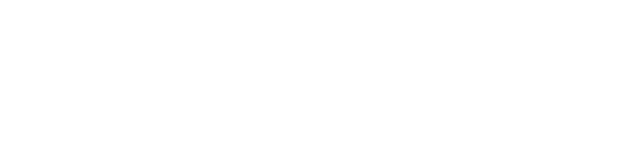
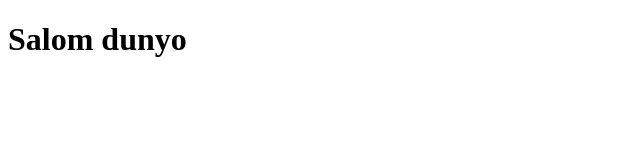
Before and after one commit to Nurislomxon1/gitBranch, a plain HTML site: page index.html in a window 1280 px wide. Shown: the whole page, without its empty margins (0-640 px from the left). Drawn offline with Linux system fonts and the light colour scheme.

Commit message:
"Add site header"

```diff
--- a/index.html
+++ b/index.html
@@ -8,6 +8,12 @@
     <link rel="stylesheet" href="./css/main.css">
 </head>
 <body>
-
+    <!-- start site header -->
+    <header>
+        <h1>
+            Salom dunyo
+        </h1>
+    </header>
+    <!-- finish site header -->
 </body>
 </html>
```
